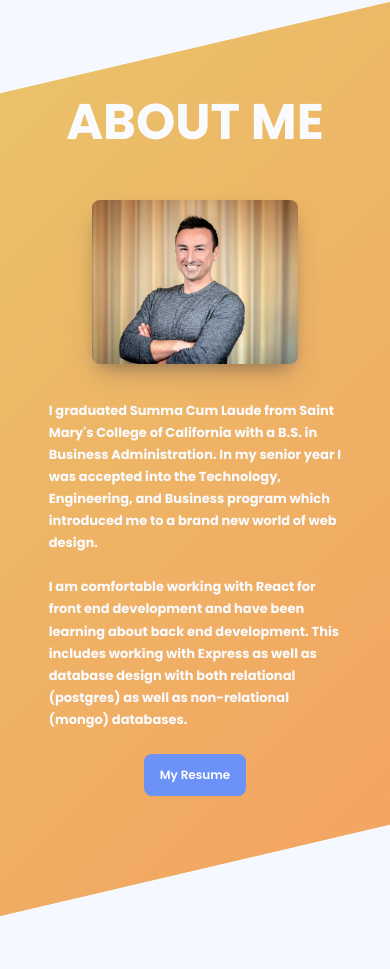
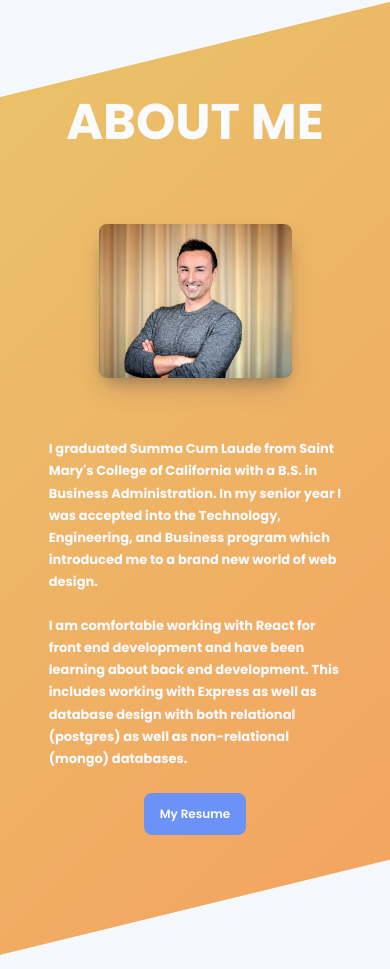
Before and after one commit to JWCTempleton/Portfolio, a React (Create React App) app in the folder portfolio/: page / in a window 390 px wide. Shown: the part 842-1811 px from the top of the page. Built offline with nearby package versions, Linux system fonts and the light colour scheme.

Commit message:
Add About component responsive styling

```diff
--- a/portfolio/src/components/About.css
+++ b/portfolio/src/components/About.css
@@ -24,7 +24,7 @@ h2 {
 }
 
 .about-div {
-  max-width: 80vw;
+  max-width: 90rem;
   display: flex;
   justify-content: center;
   align-items: center;
@@ -33,21 +33,20 @@ h2 {
 .about-img-section {
   display: flex;
   justify-content: center;
-  padding: 4vw;
-  width: 40vw;
+  padding: 4rem;
+  max-width: 50rem;
 }
 
 .about-img {
   border-radius: 0.8rem;
-  height: auto;
-  width: 85%;
+  width: 100%;
   box-shadow: rgba(50, 50, 93, 0.25) 0px 13px 27px -5px,
     rgba(0, 0, 0, 0.3) 0px 8px 16px -8px;
 }
 
 .about-text-section {
-  width: 38vw;
-  font-size: 1.6rem;
+  max-width: 60rem;
+  font-size: 1.8vh;
   font-weight: 700;
   line-height: 1.7;
 }
@@ -58,7 +57,7 @@ h2 {
   cursor: pointer;
   padding: 1.2rem 1.6rem;
   color: #ffffff;
-  font-size: 1.4vw;
+  font-size: 1.4rem;
   border-radius: 0.8rem;
   font-weight: 600;
   margin-top: 2.3rem;
```
